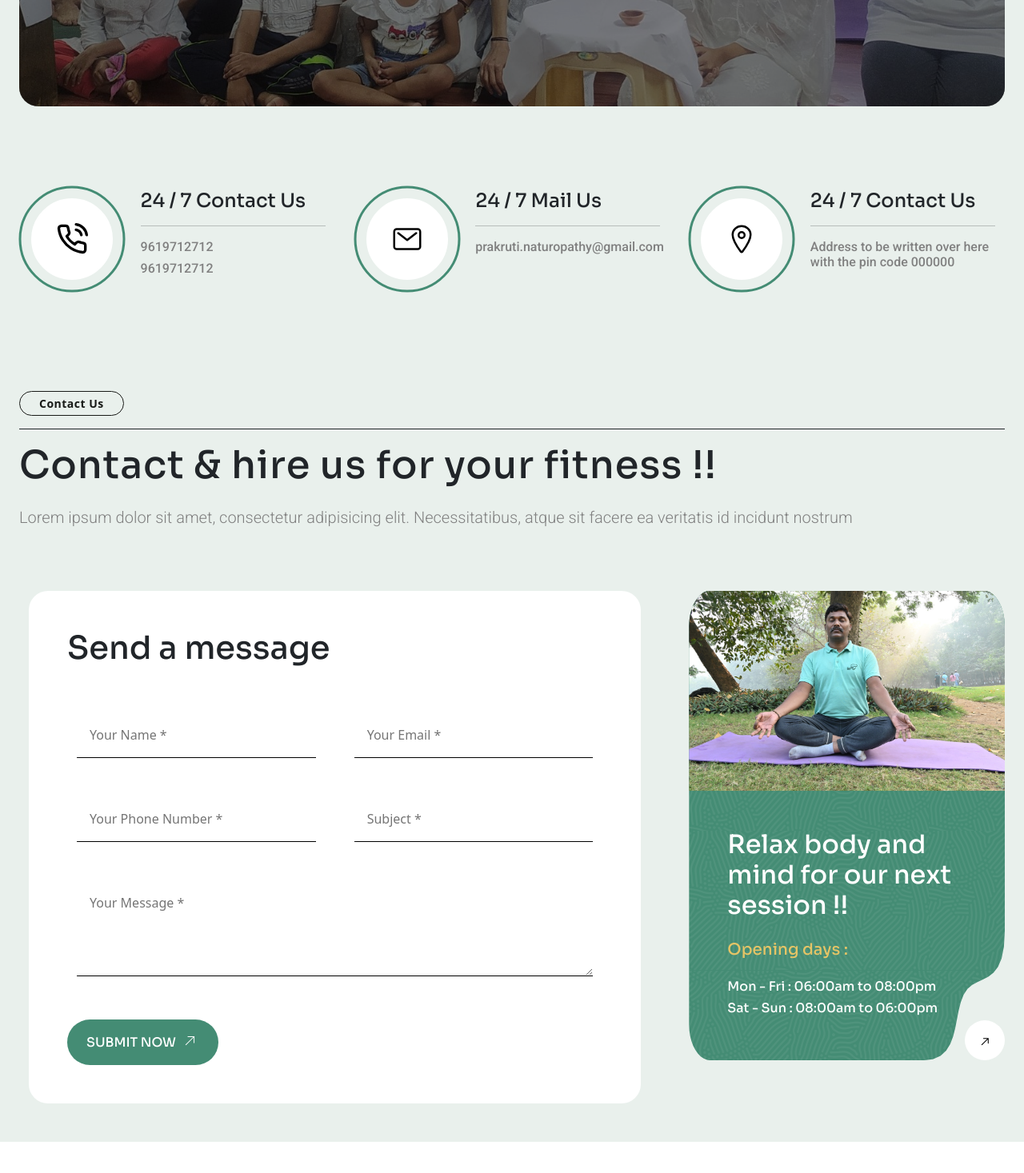
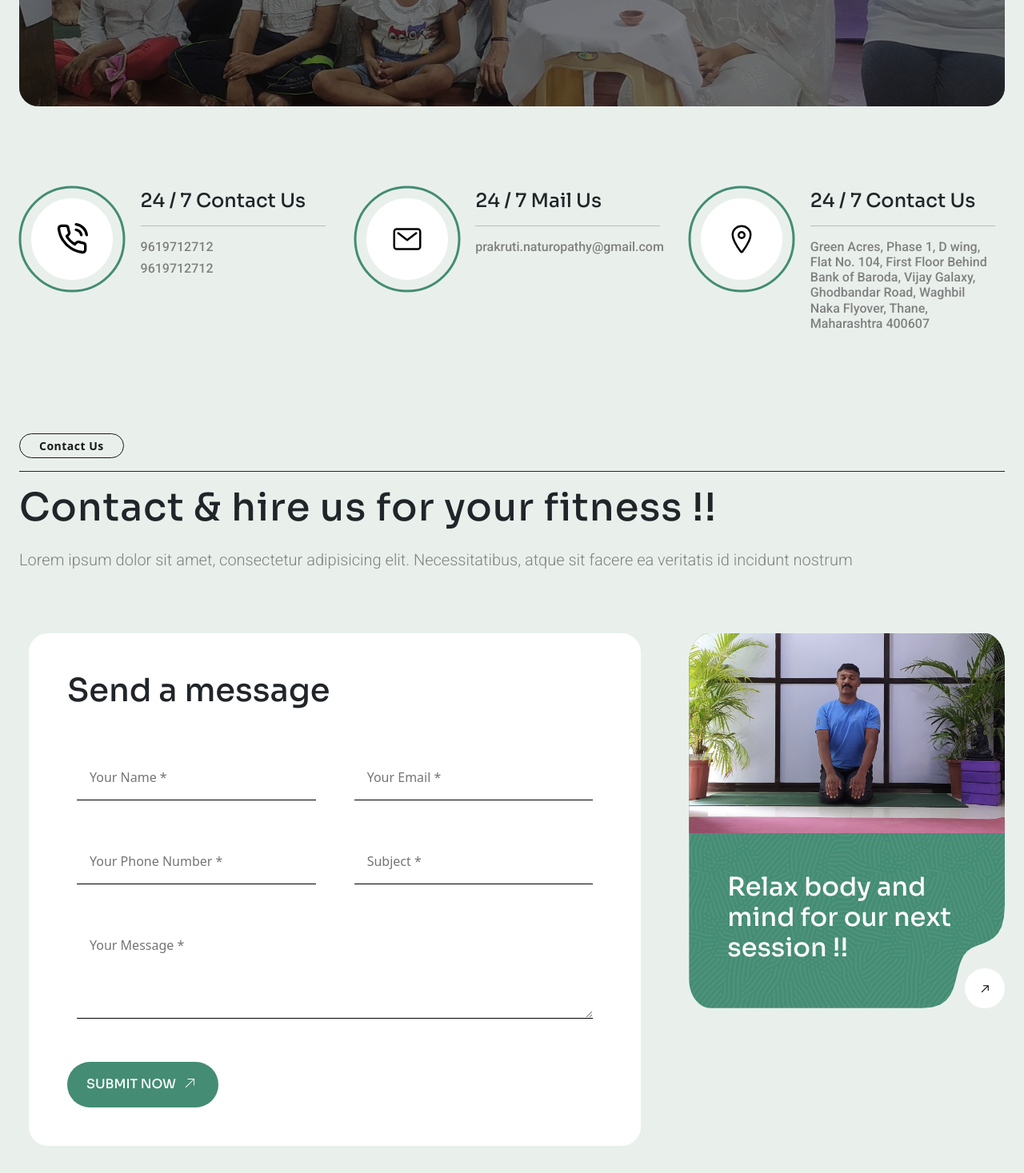
Before and after one commit to nikhilkumar0811/prakruti, a React (Vite) app: page /contact in a window 1280 px wide. Shown: the part 491-1958 px from the top of the page at 80% size. Built offline with nearby package versions, Linux system fonts and the light colour scheme.

Commit message:
update14

```diff
--- a/src/Components/Contactone.jsx
+++ b/src/Components/Contactone.jsx
@@ -149,7 +149,9 @@ const Contactone = () => {
                     color: "gray",
                   }}
                 >
-                  Address to be written over here with the pin code 000000
+                  Green Acres, Phase 1, D wing, Flat No. 104, First Floor Behind
+                  Bank of Baroda, Vijay Galaxy, Ghodbandar Road, Waghbil Naka
+                  Flyover, Thane, Maharashtra 400607
                 </h6>
               </div>
             </div>
--- a/src/Components/Contacttwo.jsx
+++ b/src/Components/Contacttwo.jsx
@@ -5,6 +5,7 @@ import bannerone from "../Images/bannerone.jpg";
 import { RxArrowTopRight } from "react-icons/rx";
 import { NavLink } from "react-router-dom";
 import pattern from "../Images/pattern.png";
+import client from "../Images/client.jpg";
 
 const Contacttwo = () => {
   return (
@@ -115,7 +116,7 @@ const Contacttwo = () => {
                       }}
                     >
                       <img
-                        src={bannerone}
+                        src={client}
                         style={{
                           height: "250px",
                           width: "100%",
@@ -132,7 +133,7 @@ const Contacttwo = () => {
                         >
                           Relax body and mind for our next session !!
                         </h2>
-                        <h5
+                        {/* <h5
                           className="mt-4"
                           style={{
                             fontFamily: "var(--head-font)",
@@ -140,8 +141,8 @@ const Contacttwo = () => {
                           }}
                         >
                           Opening days :
-                        </h5>
-                        <h6
+                        </h5> */}
+                        {/* <h6
                           className="mt-4"
                           style={{
                             fontFamily: "var(--head-font)",
@@ -149,8 +150,8 @@ const Contacttwo = () => {
                           }}
                         >
                           Mon - Fri : 06:00am to 08:00pm
-                        </h6>
-                        <h6
+                        </h6> */}
+                        {/* <h6
                           className="mt-2"
                           style={{
                             fontFamily: "var(--head-font)",
@@ -158,7 +159,7 @@ const Contacttwo = () => {
                           }}
                         >
                           Sat - Sun : 08:00am to 06:00pm
-                        </h6>
+                        </h6> */}
                       </div>
                     </div>
                   </div>
--- a/src/Data/Servicedata.js
+++ b/src/Data/Servicedata.js
@@ -376,6 +376,7 @@ const Servicedata = [
     slug: "/Kundali-Reading-and-Guidance",
     type: "Other Facilities",
     image: [img47],
+    description: "Nikhil",
   },
 ];
 export default Servicedata;
--- a/src/Pages/Service.jsx
+++ b/src/Pages/Service.jsx
@@ -29,12 +29,16 @@ const Service = () => {
             <div className="row">
               <div className="col-12 col-md-9 p-2 px-lg-5  order-lg-2">
                 <Fade>
-                  <img src={data.image[0]} className="mainimgservice" alt="img" />
+                  <img
+                    src={data.image[0]}
+                    className="mainimgservice"
+                    alt="img"
+                  />
                 </Fade>
-
                 <h2 className="mt-5" style={{ fontFamily: "var(--head-font)" }}>
                   Our yoga is the foundation of youth
                 </h2>
+                {/* {data.description} */}
                 <p
                   className="mt-4"
                   style={{
@@ -69,11 +73,10 @@ const Service = () => {
                   soluta id ipsam optio, quasi, eaque culpa error perspiciatis
                   facilis alias laborum ad iure?
                 </p>
-
-                <h2 className="mt-4" style={{ fontFamily: "var(--head-font)" }}>
+                {/* <h2 className="mt-4" style={{ fontFamily: "var(--head-font)" }}>
                   Different tpyes of yoga
-                </h2>
-                <p
+                </h2> */}
+                {/* <p
                   className="mt-4"
                   style={{
                     fontFamily: "var(--para-font)",
@@ -87,9 +90,8 @@ const Service = () => {
                   quibusdam asperiores saepe exercitationem consequuntur beatae
                   ipsum aperiam consequatur eius maxime, ipsa rerum dolorum
                   magni
-                </p>
-
-                <div className="row">
+                </p> */}
+                {/* <div className="row">
                   <div className="col-12 col-md-4 mt-4">
                     <article
                       class="pbmit-service-style-1 swiper-slide swiper-slide-active"
@@ -309,9 +311,8 @@ const Service = () => {
                       </div>
                     </article>
                   </div>
-                </div>
-
-                <div className="row mt-5 pt-4">
+                </div> */}
+                {/* <div className="row mt-5 pt-4">
                   <div className="col-12 col-md-6 pe-5 p-3">
                     <img
                       src={bannerone}
@@ -427,13 +428,11 @@ const Service = () => {
                       </h6>
                     </div>
                   </div>
-                </div>
-
+                </div> */}
                 {/* Accoordian Start */}
                 <h2 className="mt-5" style={{ fontFamily: "var(--head-font)" }}>
                   Frequently asked questions
                 </h2>
-
                 <div className="accordion mb-5" id="accordionExample">
                   <div className=" mt-4">
                     <h2 className="accordion-header">
@@ -557,7 +556,9 @@ const Service = () => {
                   >
                     <h4 className="mt-3 ps-4 serviceultitle">Our Service</h4>
                     <ul className="p-0 mt-5">
-                      {Servicedata.filter(datas=>datas.type===data.type).map((data) => (
+                      {Servicedata.filter(
+                        (datas) => datas.type === data.type
+                      ).map((data) => (
                         <>
                           <NavLink to={data.slug}>
                             {({ isActive }) => (
```
Also changed, not shown: src/Images/client.jpg (added).
